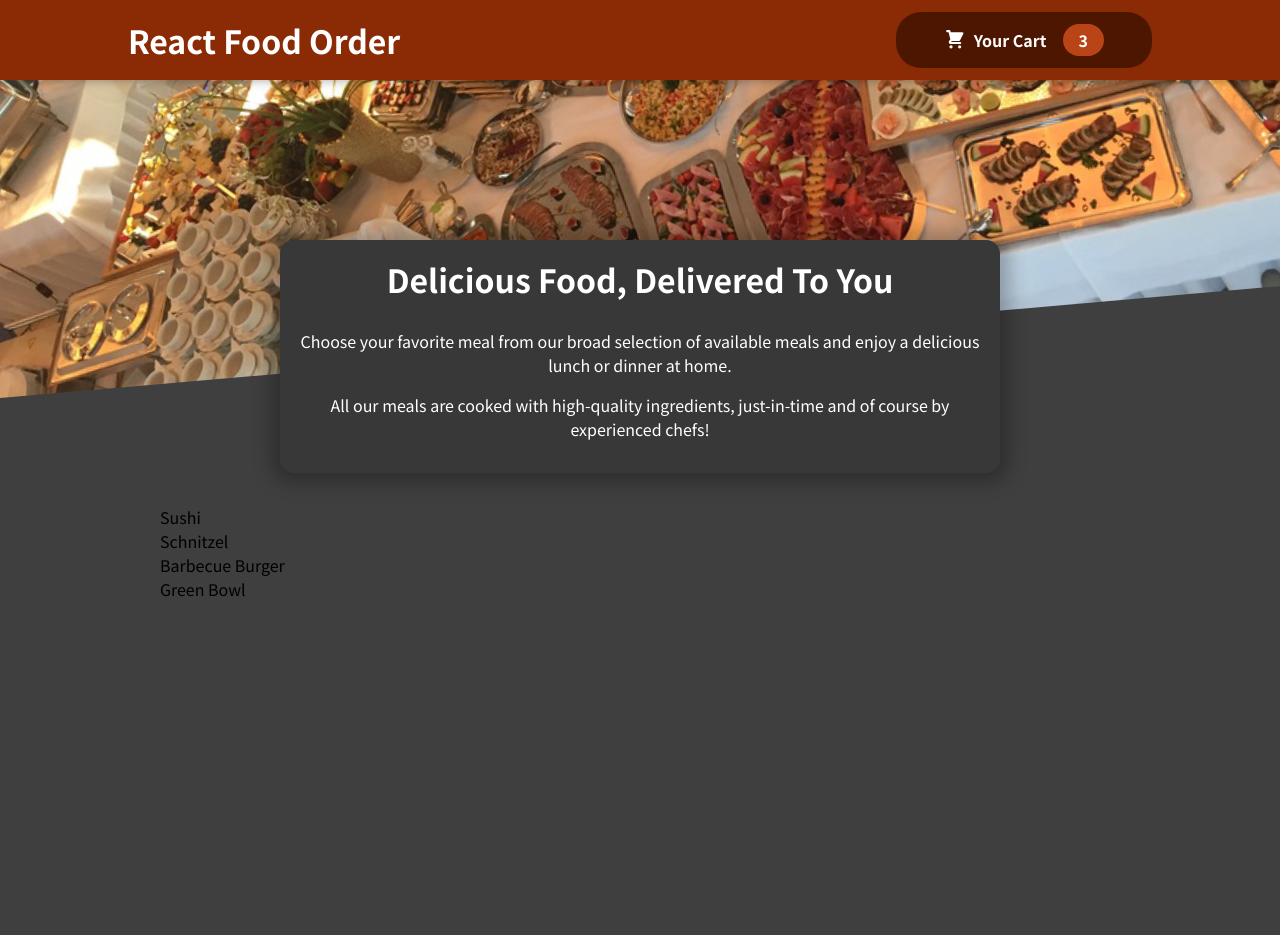
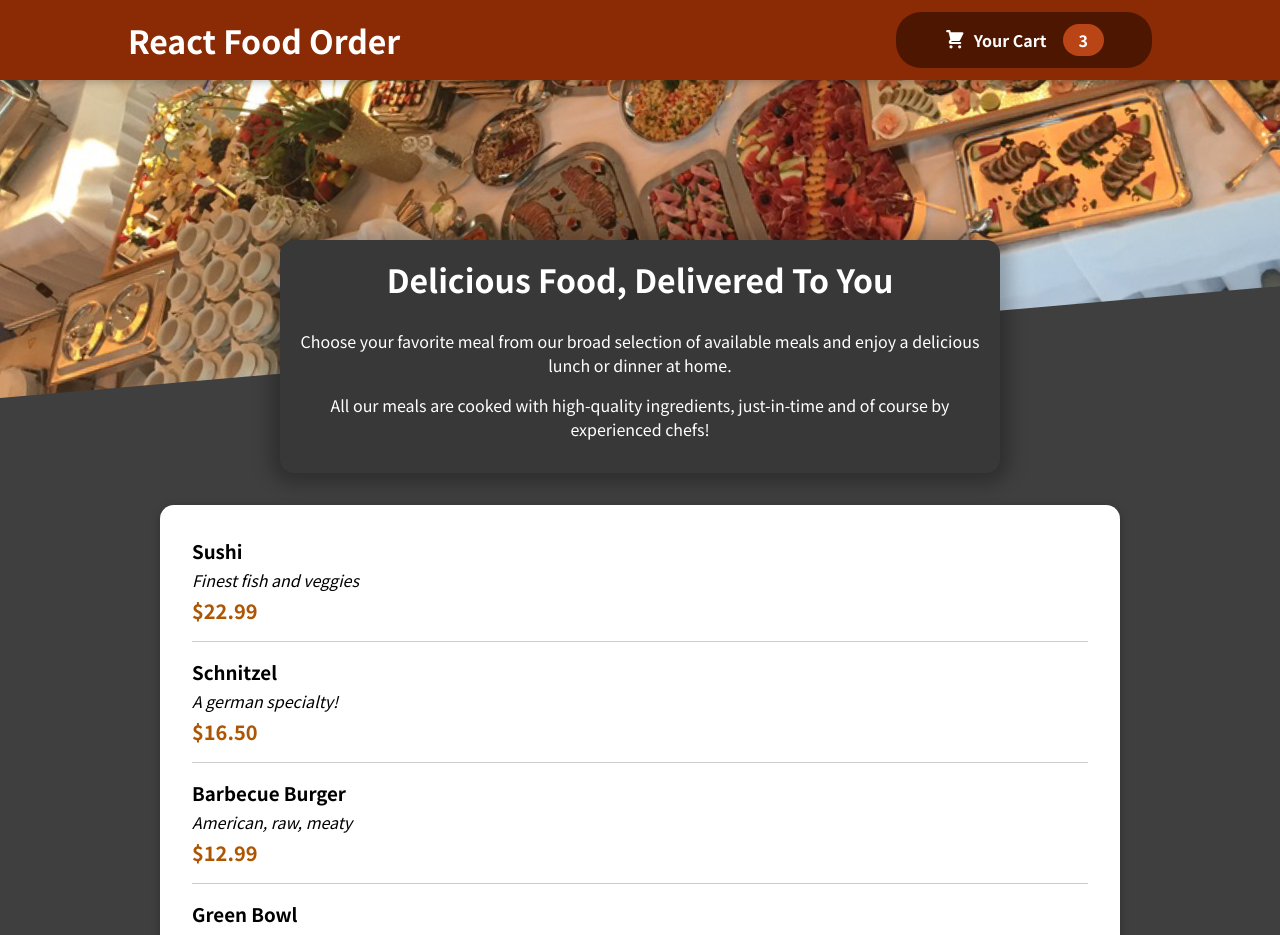
Before and after one commit to vuki247/react-food-order, a React (Create React App) app: page / in a window 1280 px wide. Shown: the top 935 px of the page. Before the commit the page ends 800 px from the top, so only its background shows below. Built offline with nearby package versions, Linux system fonts and the light colour scheme.

Commit message:
Add Individual Meal Items & Display Them

```diff
--- a/src/components/Meals/AvailableMeals.js
+++ b/src/components/Meals/AvailableMeals.js
@@ -1,4 +1,7 @@
+import Card from "../UI/Card";
+import Mealitem from "./MealItem/MealItem";
 import classes from "./AvailableMeals.module.css";
+import MealItem from "./MealItem/MealItem";
 
 const DUMMY_MEALS = [
   {
@@ -28,10 +31,19 @@
 ];
 
 const AvailableMeals = () => {
-  const mealsList = DUMMY_MEALS.map((meal) => <li>{meal.name}</li>);
+  const mealsList = DUMMY_MEALS.map((meal) => (
+    <MealItem
+      key={meal.id}
+      name={meal.name}
+      description={meal.description}
+      price={meal.price}
+    />
+  ));
   return (
     <section className={classes.meals}>
-      <ul>{mealsList}</ul>
+      <Card>
+        <ul>{mealsList}</ul>
+      </Card>
     </section>
   );
 };
--- /dev/null
+++ b/src/components/Meals/MealItem/MealItem.js
@@ -0,0 +1,17 @@
+import classes from "./MealItem.module.css";
+
+const MealItem = (props) => {
+  const price = `$${props.price.toFixed(2)}`;
+  return (
+    <li className={classes.meal}>
+      <div>
+        <h3>{props.name}</h3>
+        <div className={classes.description}>{props.description}</div>
+        <div className={classes.price}>{price}</div>
+      </div>
+      <div></div>
+    </li>
+  );
+};
+
+export default MealItem;
--- /dev/null
+++ b/src/components/Meals/MealItem/MealItem.module.css
@@ -0,0 +1,22 @@
+.meal {
+  display: flex;
+  justify-content: space-between;
+  margin: 1rem;
+  padding-bottom: 1rem;
+  border-bottom: 1px solid #ccc;
+}
+
+.meal h3 {
+  margin: 0 0 0.25rem 0;
+}
+
+.description {
+  font-style: italic;
+}
+
+.price {
+  margin-top: 0.25rem;
+  font-weight: bold;
+  color: #ad5502;
+  font-size: 1.25rem;
+}
--- /dev/null
+++ b/src/components/UI/Card.js
@@ -0,0 +1,7 @@
+import classes from "./Card.module.css";
+
+const Card = (props) => {
+  return <div className={classes.card}>{props.children}</div>;
+};
+
+export default Card;
--- /dev/null
+++ b/src/components/UI/Card.module.css
@@ -0,0 +1,6 @@
+.card {
+  padding: 1rem;
+  box-shadow: 0 2px 8px rgba(0, 0, 0, 0.25);
+  border-radius: 14px;
+  background-color: white;
+}
```
Also changed, not shown: src/components/Meals/MealItem/MealItemForm.js (added), 1 other file (tests, documents, lock files or other folders).
